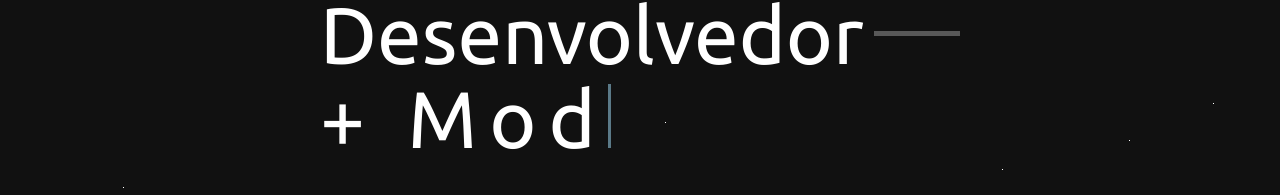
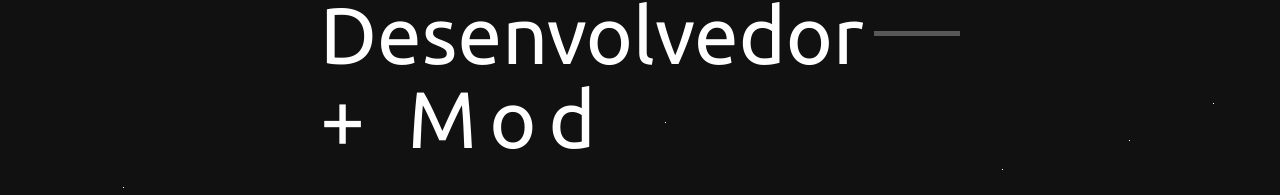
Before and after one commit to Sigbel/portfolio, a React (Vite) app: page / in a window 1280 px wide. Shown: the part 338-533 px from the top of the page. Built offline with nearby package versions, Linux system fonts and the light colour scheme.

Commit message:
style: makes minor adjustments to responsiveness

```diff
--- a/src/components/Common/About/About.css
+++ b/src/components/Common/About/About.css
@@ -2,6 +2,7 @@
   color: white;
   min-height: 100vh;
   display: flex;
+  justify-content: center;
   background: #111;
   padding-top: 64px;
 }
--- a/src/components/Common/Background/Background.css
+++ b/src/components/Common/Background/Background.css
@@ -1,5 +1,4 @@
 html {
-  /* height: 150%; */
   background: #111;
 }
 
--- a/src/components/Common/Landing/Landing.css
+++ b/src/components/Common/Landing/Landing.css
@@ -55,7 +55,7 @@
   letter-spacing: 0.15em;
   font-size: 5em;
   text-wrap: nowrap;
-  height: 9vw;
+  height: 7vw;
   font-weight: 400;
 }
 
@@ -63,7 +63,7 @@
   display: inline-block;
   vertical-align: middle;
   width: 3px;
-  height: 5vw;
+  /* height: 5vw; */
   background-color: #5b7a88;
   animation: blink-caret 0.75s step-end infinite;
 }
--- a/src/components/Common/ScrollTop/ScrollTop.jsx
+++ b/src/components/Common/ScrollTop/ScrollTop.jsx
@@ -4,10 +4,7 @@ import { useLocation } from 'react-router-dom';
 function ScrollTop() {
   const { pathname } = useLocation();
 
-  console.log(pathname)
   const prevPathnameRef = useRef();
-
-  console.log(prevPathnameRef)
 
   useEffect(() => {
     try {
--- a/src/pages/Home/Home.css
+++ b/src/pages/Home/Home.css
@@ -2,3 +2,8 @@
   margin: 0;
   padding: 0;
 }
+
+.container_initial {
+  display: flex;
+  flex-direction: column;
+}
--- a/src/pages/Home/Home.jsx
+++ b/src/pages/Home/Home.jsx
@@ -24,7 +24,6 @@ const Home = () => {
     setVercelUrl(process.env.VERCEL_URL);
   }, []);
 
-  console.log(vercelURL)
   return (
     <div className="container_initial">
       <Background></Background>
--- a/src/pages/OtherProjects/OtherProjects.jsx
+++ b/src/pages/OtherProjects/OtherProjects.jsx
@@ -16,7 +16,6 @@ const OtherProjects = () => {
 
   const location = useLocation()
 
-  console.log(location.pathname)
   return (
     <div>
       <Background_P></Background_P>
--- a/src/utils/typewriting.js
+++ b/src/utils/typewriting.js
@@ -13,7 +13,7 @@ const typewriting = () => {
     _PART_INDEX++;
 
     if (text === _CONTENT[_PART]) {
-      _CURSOR.style.display = "none";
+      _CURSOR.style.display = "inline_block";
       clearInterval(_INTERNAL_VAL);
       setTimeout(() => {
         _INTERNAL_VAL = setInterval(Delete, 50);
```
